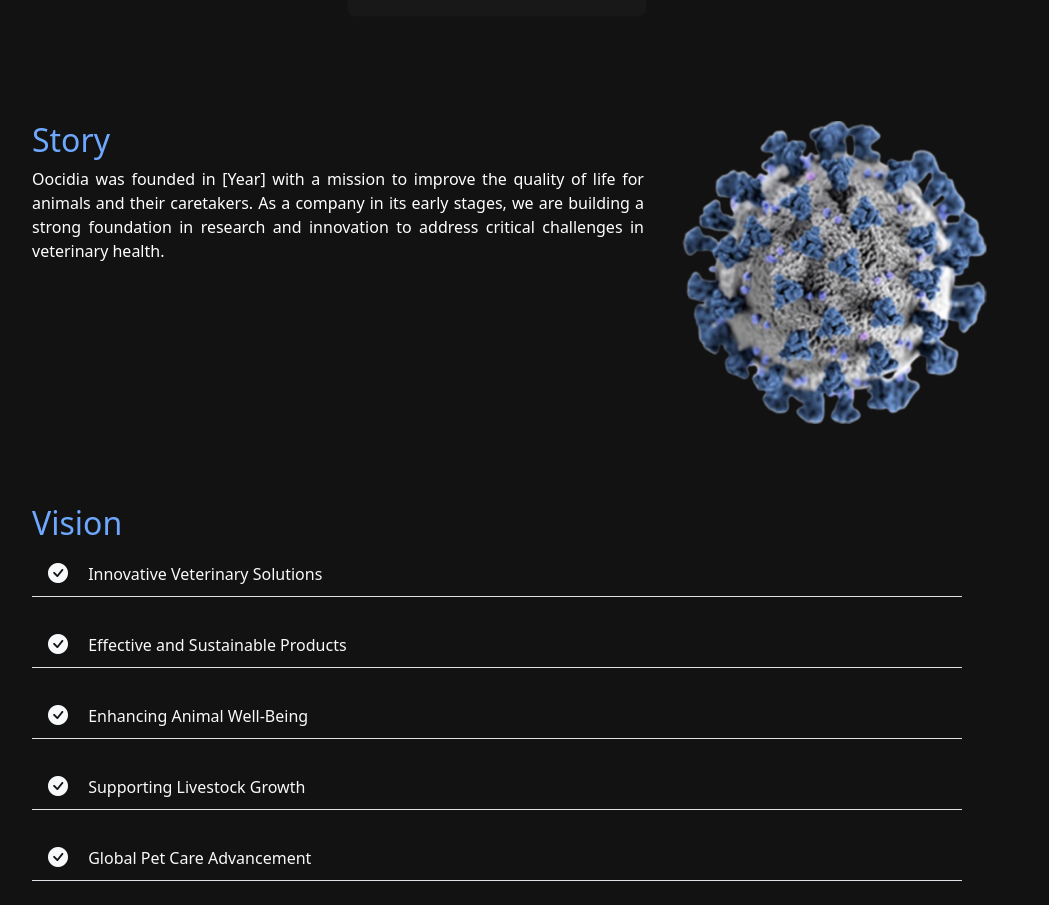
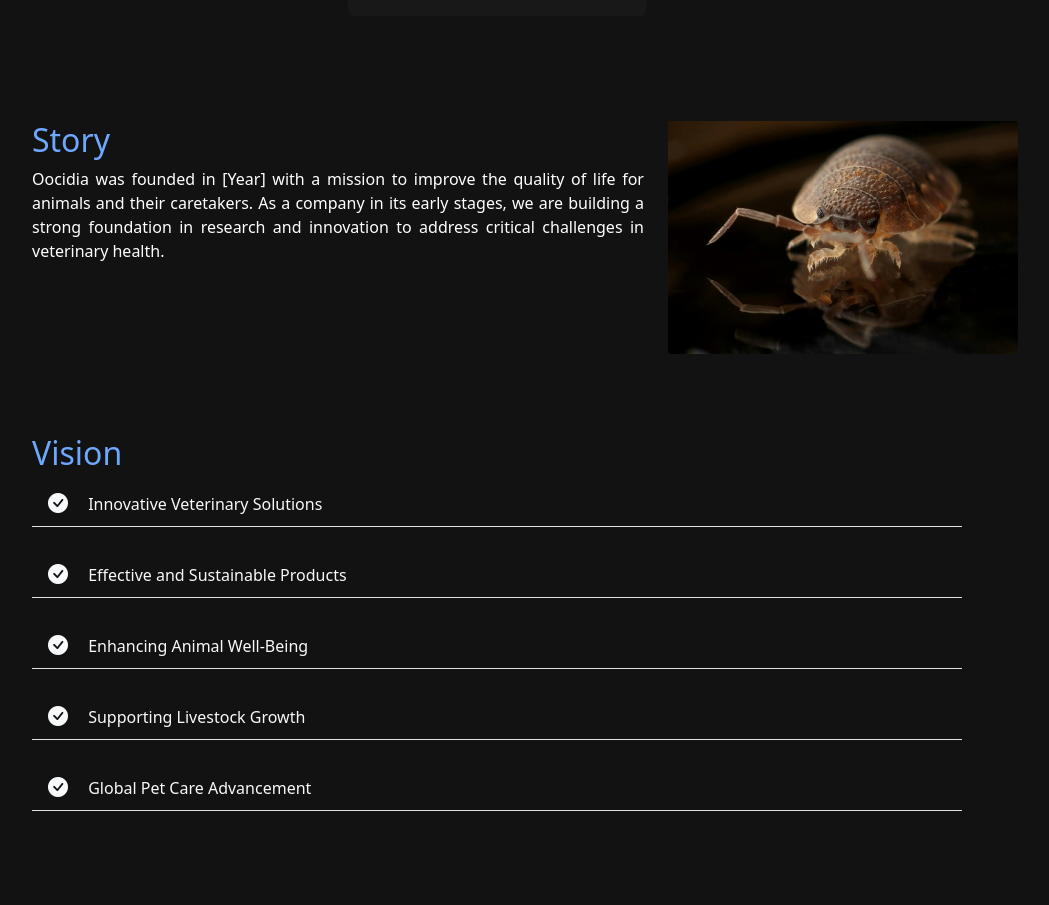
Before and after one commit to rnaufal52/oocidia, a React (Vite) app: page /story-and-vision in a window 1280 px wide. Shown: the part 1842-2747 px from the top of the page, without its empty margins (143-1192 px from the left). Built offline with nearby package versions, Linux system fonts and the light colour scheme.

Commit message:
Update StoryAndVision.tsx

```diff
--- a/src/Pages/StoryAndVision.tsx
+++ b/src/Pages/StoryAndVision.tsx
@@ -3,7 +3,7 @@ import { Button, Card, Col, Image, ListGroup, Row } from "react-bootstrap"
 import TitleDivider from "Components/TitleDivider"
 import Icon from "Components/Icon"
 import useCarouselControlClick from "Hooks/useCarouselControlClick"
-import virus from "assets/img/virus.png"
+import Parasite from "assets/img/pexels-pixabay-35804.jpg"
 import ReadMoreExecutives from "./StoryAndVision/ReadMoreExecutives"
 import employe from "assets/data/employe.json"
 import vision from "assets/data/vision.json"
@@ -182,8 +182,8 @@ const StoryAndVision = () => {
                     </Col>
                     <Col className="text-center text-lg-end" lg={4}>
                         <Image
-                            src={virus}
-                            alt="Virus"
+                            src={Parasite}
+                            alt="Parasite"
                             style={{ maxWidth: "350px" }}
                         />
                     </Col>
```
